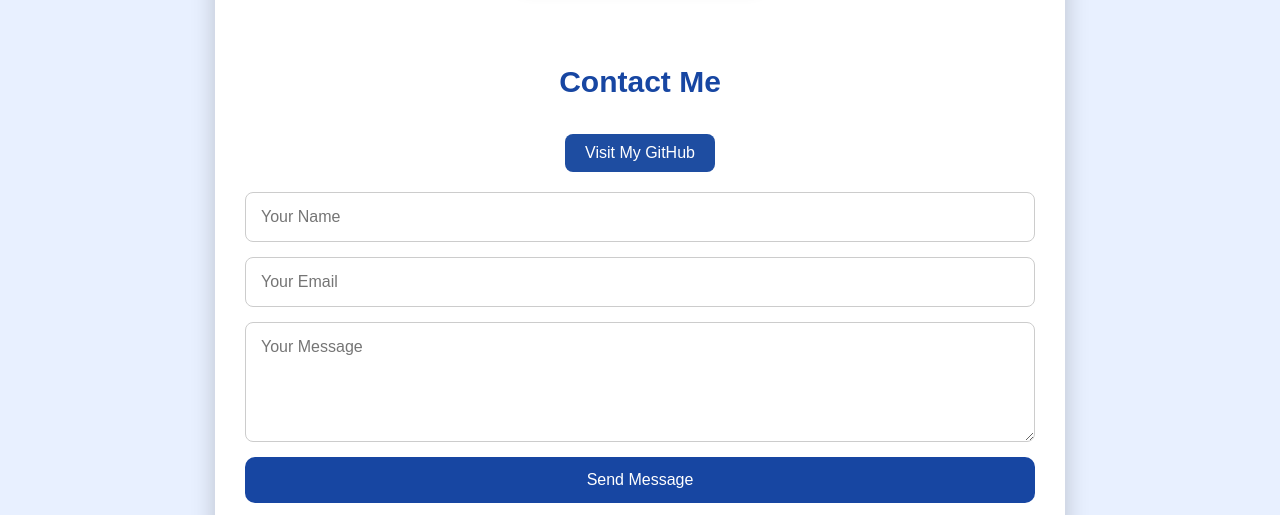
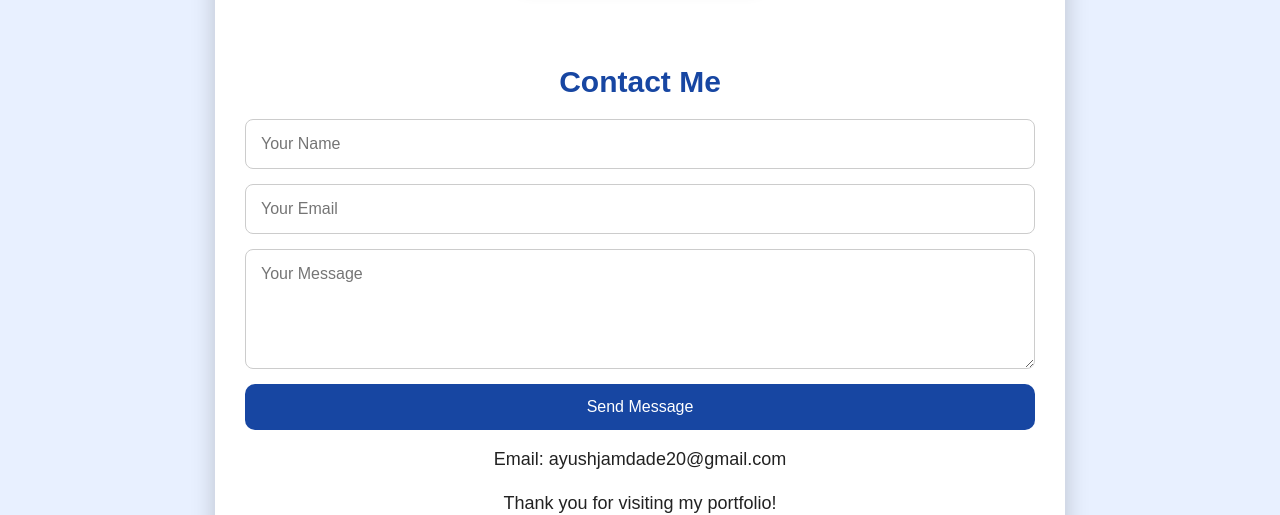
Before and after one commit to ayushjamdade20/Ayush-portfolio, a plain HTML site: page index.html in a window 1280 px wide. Shown: the part 2540-3055 px from the top of the page. Drawn offline with Linux system fonts and the light colour scheme.

Commit message:
Update index.html

```diff
--- a/index.html
+++ b/index.html
@@ -881,12 +881,6 @@
 
             <h2>Contact Me</h2>
 
-            <a href="https://github.com/Jamdade"
-                target="_blank"
-                rel="noopener noreferrer"
-                class="project-link">
-                Visit My GitHub
-            </a>
 
             <form onsubmit="return sendMessage()">
 
```
